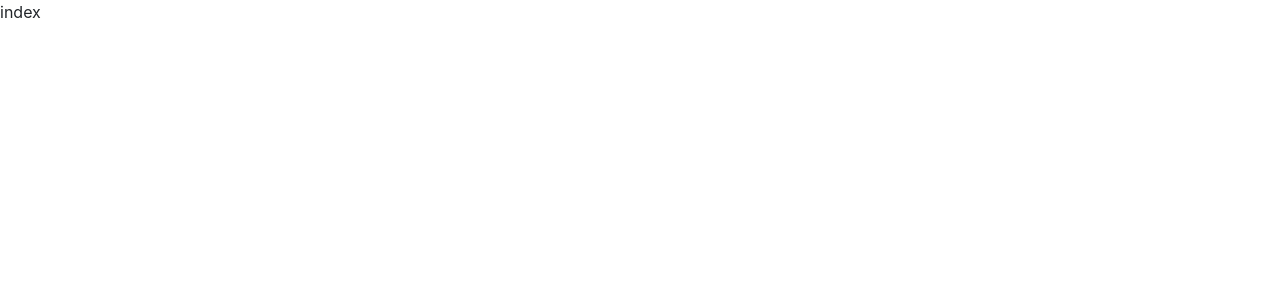
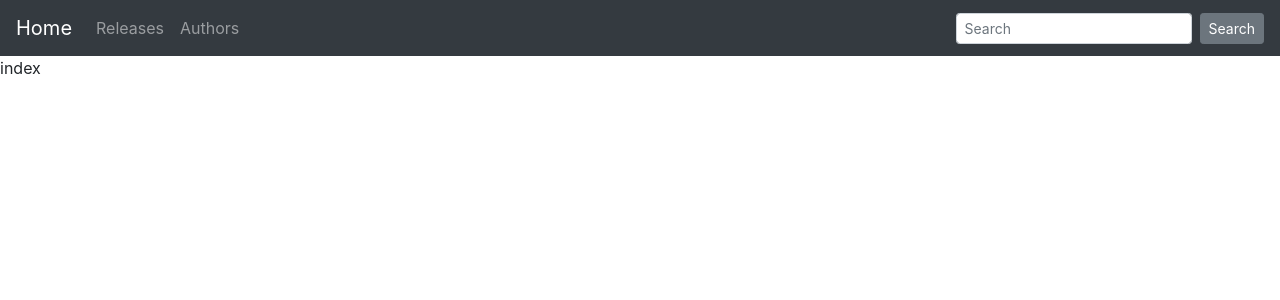
Before and after one commit to Essk/allurbase, a Nuxt app: page / in a window 1280 px wide. Shown: the top 300 px of the page. Built offline with nearby package versions, Linux system fonts and the light colour scheme.

Commit message:
fetch multiple sources

```diff
--- a/layouts/default.vue
+++ b/layouts/default.vue
@@ -1,55 +1,17 @@
 <template>
   <div>
+    <Nav/>
     <nuxt/>
   </div>
 </template>
+<script>
+import Nav from '@/layouts/partials/nav'
+export default {
+  components: {
+    Nav
+  }
+}
+</script>
 
 <style>
-html {
-  font-family: 'Source Sans Pro', -apple-system, BlinkMacSystemFont, 'Segoe UI',
-    Roboto, 'Helvetica Neue', Arial, sans-serif;
-  font-size: 16px;
-  word-spacing: 1px;
-  -ms-text-size-adjust: 100%;
-  -webkit-text-size-adjust: 100%;
-  -moz-osx-font-smoothing: grayscale;
-  -webkit-font-smoothing: antialiased;
-  box-sizing: border-box;
-}
-
-*,
-*:before,
-*:after {
-  box-sizing: border-box;
-  margin: 0;
-}
-
-.button--green {
-  display: inline-block;
-  border-radius: 4px;
-  border: 1px solid #3b8070;
-  color: #3b8070;
-  text-decoration: none;
-  padding: 10px 30px;
-}
-
-.button--green:hover {
-  color: #fff;
-  background-color: #3b8070;
-}
-
-.button--grey {
-  display: inline-block;
-  border-radius: 4px;
-  border: 1px solid #35495e;
-  color: #35495e;
-  text-decoration: none;
-  padding: 10px 30px;
-  margin-left: 15px;
-}
-
-.button--grey:hover {
-  color: #fff;
-  background-color: #35495e;
-}
 </style>
--- /dev/null
+++ b/layouts/partials/nav.vue
@@ -0,0 +1,29 @@
+<template>
+  <b-navbar toggleable="md" type="dark" variant="dark">
+    <b-navbar-toggle target="nav_collapse"/>
+
+    <b-navbar-brand to="/">Home</b-navbar-brand>
+
+    <b-collapse id="nav_collapse" is-nav>
+      <b-navbar-nav>
+        <b-nav-item to="releases">Releases</b-nav-item>
+        <b-nav-item to="authors">Authors</b-nav-item>
+      </b-navbar-nav>
+
+      <!-- Right aligned nav items -->
+      <b-navbar-nav class="ml-auto">
+        <b-nav-form>
+          <b-form-input size="sm" class="mr-sm-2" type="text" placeholder="Search"/>
+          <b-button size="sm" class="my-2 my-sm-0" type="submit">Search</b-button>
+        </b-nav-form>
+      </b-navbar-nav>
+    </b-collapse>
+  </b-navbar>
+</template>
+
+<script>
+export default {}
+</script>
+
+<style scoped>
+</style>
--- a/pages/index.vue
+++ b/pages/index.vue
@@ -3,43 +3,8 @@
 </template>
 
 <script>
-import Logo from '~/components/Logo.vue'
-
-export default {
-  components: {
-    Logo
-  }
-}
+export default {}
 </script>
 
 <style>
-.container {
-  min-height: 100vh;
-  display: flex;
-  justify-content: center;
-  align-items: center;
-  text-align: center;
-}
-
-.title {
-  font-family: 'Quicksand', 'Source Sans Pro', -apple-system, BlinkMacSystemFont,
-    'Segoe UI', Roboto, 'Helvetica Neue', Arial, sans-serif;
-  display: block;
-  font-weight: 300;
-  font-size: 100px;
-  color: #35495e;
-  letter-spacing: 1px;
-}
-
-.subtitle {
-  font-weight: 300;
-  font-size: 42px;
-  color: #526488;
-  word-spacing: 5px;
-  padding-bottom: 15px;
-}
-
-.links {
-  padding-top: 15px;
-}
 </style>
--- a/pages/releases/index.vue
+++ b/pages/releases/index.vue
@@ -13,6 +13,16 @@
 <script>
 import axios from 'axios'
 export default {
+  async fetch({ store, params }) {
+    let releaseRes = await axios.get(
+      'http://allurbase.local/wp-json/wp/v2/release/'
+    )
+    let pageRes = await axios.get('http://allurbase.local/wp-json/wp/v2/pages/')
+    store.commit('SET_RELEASES', releaseRes.data)
+    store.commit('SET_PAGES', pageRes.data)
+  }
+
+  /*
   fetch({ store, params }) {
     return axios
       .get('http://allurbase.local/wp-json/wp/v2/release/')
@@ -20,6 +30,7 @@ export default {
         store.commit('SET_RELEASES', res.data)
       })
   }
+  */
 }
 </script>
 
--- a/store/index.js
+++ b/store/index.js
@@ -13,11 +13,15 @@ const apiClient = axios.create({
 const createStore = () => {
   return new Vuex.Store({
     state: () => ({
-      releases: []
+      releases: [],
+      pages: []
     }),
     mutations: {
       SET_RELEASES(state, releases) {
         state.releases = releases
+      },
+      SET_PAGES(state, pages) {
+        state.pages = pages
       }
     },
     actions: {
@@ -34,6 +38,11 @@ const createStore = () => {
         return state.releases.find(r => {
           return r.id === id
         })
+      },
+      getPageById: state => id => {
+        return state.pages.find(p => {
+          return p.id === id
+        })
       }
     }
   })
```
